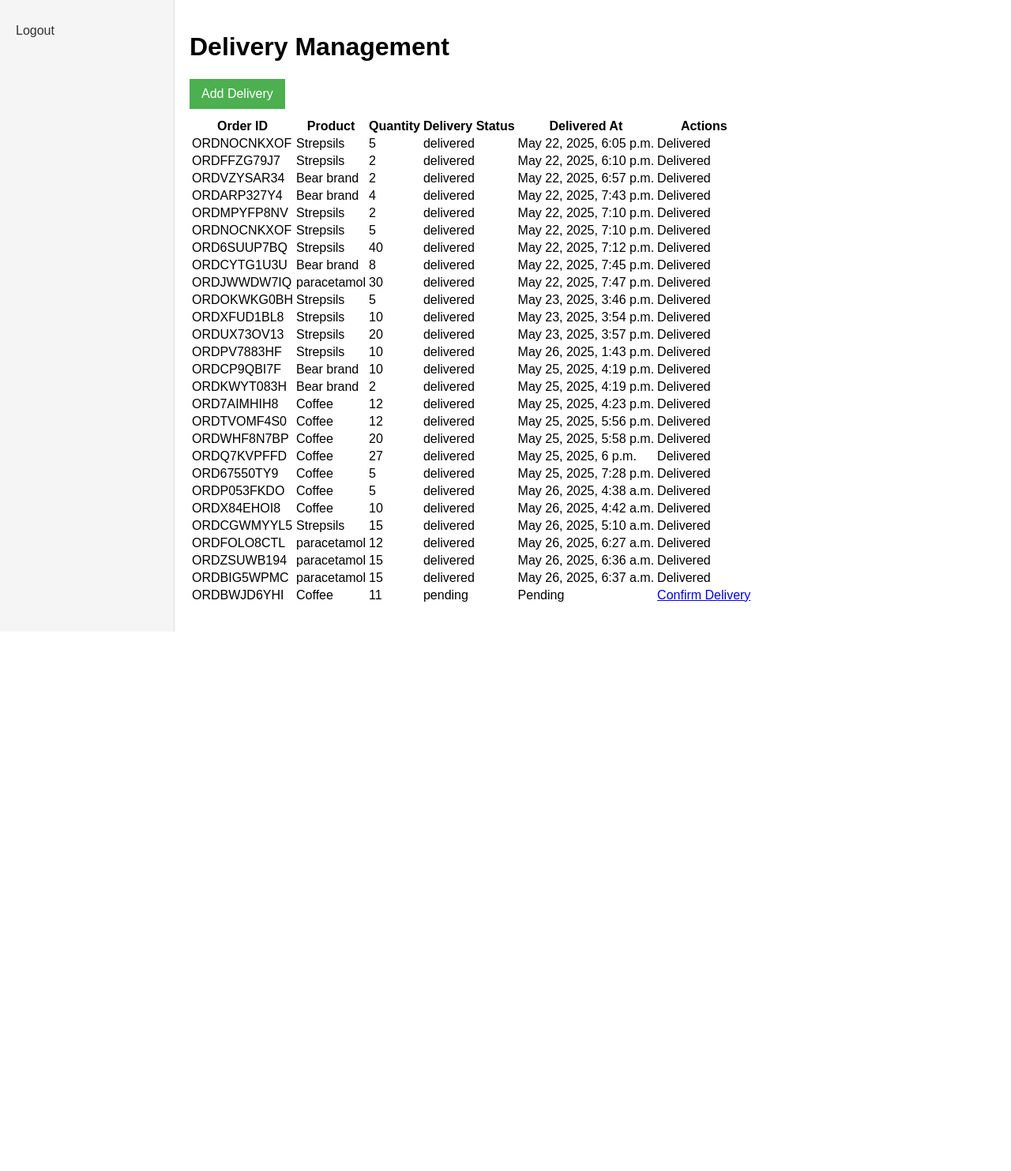
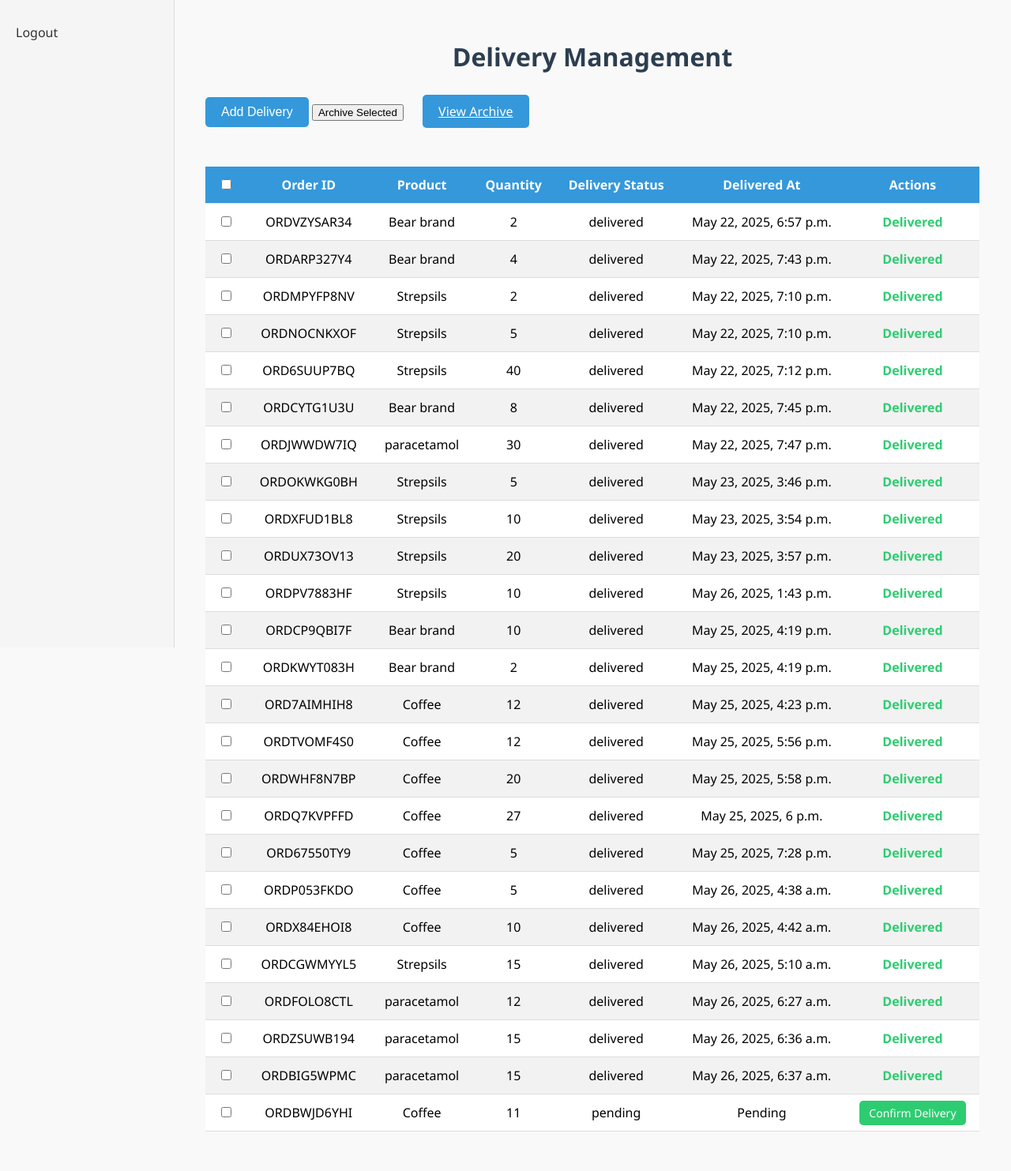
Before and after one commit to Jomarie0/new-supplyTrack-repo, a Django app: page /delivery/list/ in a window 1280 px wide. Shown: the whole page at 79% size. Before the commit the page ends 800 px from the top, so only its background shows below. Run offline with Django 5.2, Linux system fonts and the light colour scheme; data comes from the database, SQL or seed files in the repository; both versions use the stored data as it was after the commit.

Commit message:
Delivery Archives

```diff
--- a/apps/delivery/models.py
+++ b/apps/delivery/models.py
@@ -15,24 +15,23 @@ class Delivery(models.Model):
         default='pending'
     )
     delivered_at = models.DateTimeField(blank=True, null=True)
+    is_archived = models.BooleanField(default=False)  # new field
 
     def __str__(self):
         return f"Delivery for Order: {self.order.order_id} - Status: {self.delivery_status}"
 
     def save(self, *args, **kwargs):
-        # Check if the status is being changed to 'delivered'
-        if self.pk:  # If the instance already exists (i.e., it's an update)
+        if self.pk:
             try:
                 old_status = Delivery.objects.get(pk=self.pk).delivery_status
                 if self.delivery_status == 'delivered' and old_status != 'delivered':
                     self.delivered_at = timezone.now()
-                    super().save(*args, **kwargs)  # Save the Delivery instance first
-                    from apps.delivery.signals import delivery_confirmed  # Import here
+                    super().save(*args, **kwargs)
+                    from apps.delivery.signals import delivery_confirmed
                     delivery_confirmed.send(sender=self.__class__, order=self.order)
                 else:
                     super().save(*args, **kwargs)
             except Delivery.DoesNotExist:
-                # Handle the case where the Delivery object might have been deleted
                 super().save(*args, **kwargs)
         else:
             super().save(*args, **kwargs)
--- a/apps/delivery/templates/delivery/delivery_list.html
+++ b/apps/delivery/templates/delivery/delivery_list.html
@@ -1,77 +1,18 @@
 {% extends 'base_admin.html' %}
 {% load static %}
 
+{% block styles %}
+<link rel="stylesheet" href="{% static 'css/delivery/delivery.css' %}">
+{% endblock %}
+
 {% block content %}
-<style>
-    .modal {
-    display: none; /* Hidden by default */
-    position: fixed; /* Stay in place */
-    z-index: 1; /* Sit on top */
-    left: 0;
-    top: 0;
-    width: 100%; /* Full width */
-    height: 100%; /* Full height */
-    overflow: auto; /* Enable scroll if needed */
-    background-color: rgba(0,0,0,0.4); /* Black w/ opacity */
-}
 
-.modal-content {
-    background-color: #fefefe;
-    margin: 15% auto; /* 15% from the top and centered */
-    padding: 20px;
-    border: 1px solid #888;
-    width: 80%; /* Could be more or less, depending on screen size */
-}
-
-.close-button {
-    color: #aaa;
-    float: right;
-    font-size: 28px;
-    font-weight: bold;
-}
-
-.close-button:hover,
-.close-button:focus {
-    color: black;
-    text-decoration: none;
-    cursor: pointer;
-}
-
-.form-group {
-    margin-bottom: 15px;
-}
-
-.form-group label {
-    display: block;
-    margin-bottom: 5px;
-    font-weight: bold;
-}
-
-.form-group select,
-.form-group input[type="text"] {
-    width: 100%;
-    padding: 8px;
-    border: 1px solid #ccc;
-    box-sizing: border-box;
-}
-
-.button {
-    background-color: #4CAF50; /* Green */
-    color: white;
-    padding: 10px 15px;
-    border: none;
-    cursor: pointer;
-    font-size: 16px;
-    margin-bottom: 10px;
-}
-
-.button:hover {
-    opacity: 0.8;
-}
-</style>
     <h1 class="section-title">Delivery Management</h1>
 
     <button id="addDeliveryBtn" class="button">Add Delivery</button>
+    <button onclick="archiveSelected()">Archive Selected</button>
+    <a href="{% url 'delivery:archive_list' %}" class="button">View Archive</a>
+
 
     <div id="addDeliveryModal" class="modal">
         <div class="modal-content">
@@ -106,6 +47,7 @@
         <table class="orders-table">
             <thead>
                 <tr>
+                    <th><input type="checkbox" id="select-all"></th>
                     <th>Order ID</th>
                     <th>Product</th>
                     <th>Quantity</th>
@@ -116,7 +58,8 @@
             </thead>
             <tbody>
                 {% for delivery in deliveries %}
-                    <tr>
+                    <tr data-id="{{ delivery.id }}">
+                        <td><input type="checkbox" class="row-checkbox"></td>
                         <td>{{ delivery.order.order_id }}</td>
                         <td>{{ delivery.order.product.name }}</td>
                         <td>{{ delivery.order.quantity }}</td>
@@ -148,7 +91,7 @@
     <!-- <script src="{% static 'js/delivery_list.js' %}"></script>
     <link rel="stylesheet" href="{% static 'css/delivery_list.css' %}"> -->
 <script>
-    document.addEventListener('DOMContentLoaded', function() {
+document.addEventListener('DOMContentLoaded', function() {
     const addDeliveryBtn = document.getElementById('addDeliveryBtn');
     const addDeliveryModal = document.getElementById('addDeliveryModal');
     const closeButton = document.querySelector('.close-button');
@@ -166,6 +109,40 @@
             addDeliveryModal.style.display = 'none';
         }
     });
+
+    // Select all checkbox logic
+    const selectAllCheckbox = document.getElementById('select-all');
+    const rowCheckboxes = document.querySelectorAll('.row-checkbox');
+
+    selectAllCheckbox.addEventListener('change', function() {
+        rowCheckboxes.forEach(checkbox => {
+            checkbox.checked = selectAllCheckbox.checked;
+        });
+    });
 });
+
+function getSelectedIds() {
+  return Array.from(document.querySelectorAll('.row-checkbox:checked'))
+              .map(cb => cb.closest('tr').dataset.id);
+}
+
+function archiveSelected() {
+  const ids = getSelectedIds();
+  if (!ids.length) return alert("No items selected.");
+  if (!confirm("Archive selected deliveries?")) return;
+
+  fetch("{% url 'delivery:archive_deliveries' %}", {
+    method: 'POST',
+    headers: {
+      'Content-Type': 'application/json',
+      'X-CSRFToken': '{{ csrf_token }}'
+    },
+    body: JSON.stringify({ ids })
+  }).then(res => res.json()).then(data => {
+    if (data.success) location.reload();
+    else alert("Error archiving.");
+  });
+}
 </script>
+
 {% endblock %}
--- a/apps/delivery/urls.py
+++ b/apps/delivery/urls.py
@@ -6,5 +6,9 @@ app_name = 'delivery'
 urlpatterns = [
     path('list/', views.delivery_list, name='delivery_list'),
     path('confirm/<int:delivery_id>/', views.confirm_delivery, name='confirm_delivery'),
-    path('add/', views.add_delivery, name='add_delivery'),  # New URL
+    path('add/', views.add_delivery, name='add_delivery'),
+    path('archive/', views.archive_list, name='archive_list'),
+    path('archive_deliveries/', views.archive_deliveries, name='archive_deliveries'),
+    path('restore_deliveries/', views.restore_deliveries, name='restore_deliveries'),
+    path('permanent_delete/', views.permanently_delete_deliveries, name='permanently_delete_deliveries'),
 ]
--- a/apps/delivery/views.py
+++ b/apps/delivery/views.py
@@ -4,16 +4,55 @@ from apps.orders.models import Order  # Import the Order model
 from django.contrib.admin.views.decorators import staff_member_required
 from django.contrib import messages
 from django.views.decorators.http import require_POST
+from django.http import JsonResponse
+from django.views.decorators.csrf import csrf_exempt
+import json
 
 # @staff_member_required
+# def delivery_list(request):
+#     deliveries = Delivery.objects.all().select_related('order', 'order__product')
+#     all_orders = Order.objects.all()  # Fetch all orders for the dropdown
+#     context = {
+#         'deliveries': deliveries,
+#         'all_orders': all_orders,
+#     }
+#     return render(request, 'delivery/delivery_list.html', context)
+
 def delivery_list(request):
-    deliveries = Delivery.objects.all().select_related('order', 'order__product')
-    all_orders = Order.objects.all()  # Fetch all orders for the dropdown
-    context = {
+    deliveries = Delivery.objects.filter(is_archived=False).select_related('order', 'order__product')
+    all_orders = Order.objects.all()
+    return render(request, 'delivery/delivery_list.html', {
         'deliveries': deliveries,
         'all_orders': all_orders,
-    }
-    return render(request, 'delivery/delivery_list.html', context)
+    })
+
+def archive_list(request):
+    deliveries = Delivery.objects.filter(is_archived=True).select_related('order', 'order__product')
+    return render(request, 'delivery/archive_list.html', {'deliveries': deliveries})
+
+@csrf_exempt
+@require_POST
+def archive_deliveries(request):
+    data = json.loads(request.body)
+    ids = data.get('ids', [])
+    Delivery.objects.filter(id__in=ids).update(is_archived=True)
+    return JsonResponse({'success': True})
+
+@csrf_exempt
+@require_POST
+def restore_deliveries(request):
+    data = json.loads(request.body)
+    ids = data.get('ids', [])
+    Delivery.objects.filter(id__in=ids).update(is_archived=False)
+    return JsonResponse({'success': True})
+
+@csrf_exempt
+@require_POST
+def permanently_delete_deliveries(request):
+    data = json.loads(request.body)
+    ids = data.get('ids', [])
+    Delivery.objects.filter(id__in=ids).delete()
+    return JsonResponse({'success': True})
 
 # @staff_member_required
 @require_POST
--- /dev/null
+++ b/static/css/delivery/delivery.css
@@ -0,0 +1,156 @@
+body {
+    font-family: 'Segoe UI', Tahoma, Geneva, Verdana, sans-serif;
+    background-color: #f9f9f9;
+    margin: 0;
+    padding: 0;
+}
+
+.section-title {
+    text-align: center;
+    font-size: 2em;
+    margin: 30px 0;
+    color: #2c3e50;
+}
+
+.button {
+    background-color: #3498db;
+    color: white;
+    padding: 10px 20px;
+    border: none;
+    font-size: 16px;
+    border-radius: 5px;
+    cursor: pointer;
+    margin-left: 20px;
+}
+
+.button:hover {
+    background-color: #2980b9;
+}
+
+/* Modal Styles */
+.modal {
+    display: none;
+    position: fixed;
+    z-index: 1000;
+    left: 0;
+    top: 0;
+    width: 100%;
+    height: 100%;
+    overflow: auto;
+    background-color: rgba(0, 0, 0, 0.5);
+}
+
+.modal-content {
+    background-color: #fff;
+    margin: 5% auto;
+    padding: 30px;
+    border-radius: 8px;
+    width: 50%;
+    max-width: 600px;
+    box-shadow: 0 0 10px rgba(0, 0, 0, 0.3);
+}
+
+.close-button {
+    float: right;
+    font-size: 28px;
+    color: #888;
+    cursor: pointer;
+}
+
+.close-button:hover {
+    color: #333;
+}
+
+.form-group {
+    margin-bottom: 20px;
+}
+
+.form-group label {
+    font-weight: bold;
+    display: block;
+    margin-bottom: 5px;
+}
+
+.form-group input[type="text"],
+.form-group select {
+    width: 100%;
+    padding: 10px;
+    border: 1px solid #ccc;
+    border-radius: 5px;
+}
+
+/* Table Styles */
+.table-wrapper {
+    margin: 30px 20px;
+    overflow-x: auto;
+}
+
+.orders-table {
+    width: 100%;
+    border-collapse: collapse;
+    margin-top: 20px;
+    background-color: white;
+    box-shadow: 0 2px 5px rgba(0,0,0,0.1);
+}
+
+.orders-table th, .orders-table td {
+    padding: 12px 15px;
+    text-align: center;
+    border-bottom: 1px solid #ddd;
+}
+
+.orders-table th {
+    background-color: #3498db;
+    color: white;
+    font-weight: bold;
+}
+
+.orders-table tr:nth-child(even) {
+    background-color: #f2f2f2;
+}
+
+.orders-table tr:hover {
+    background-color: #e6f7ff;
+}
+
+.confirm-btn {
+    background-color: #2ecc71;
+    color: white;
+    padding: 6px 12px;
+    border-radius: 5px;
+    text-decoration: none;
+    font-size: 14px;
+}
+
+.confirm-btn:hover {
+    background-color: #27ae60;
+}
+
+.confirmed-text {
+    font-weight: bold;
+    color: #2ecc71;
+}
+
+/* Messages */
+.messages {
+    list-style: none;
+    padding: 0;
+    margin: 20px;
+}
+
+.messages li {
+    padding: 10px;
+    margin-bottom: 10px;
+    border-radius: 5px;
+    font-weight: bold;
+}
+
+.messages .success {
+    background-color: #d4edda;
+    color: #155724;
+}
+
+.messages .error {
+    background-color: #f8d7da;
+    color: #721c24;
+}
```
Also changed, not shown: apps/delivery/templates/delivery/archive_list.html (added, +69 -0 lines), apps/delivery/migrations/0002_delivery_is_deleted.py (added), apps/delivery/migrations/0003_rename_is_deleted_delivery_is_archived.py (added), db.sqlite3.
